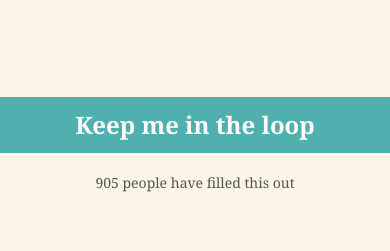
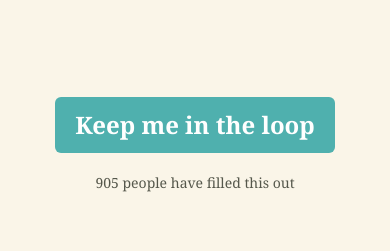
Before and after one commit to ravimahey/www.mandai.com, a website: page index.html in a window 390 px wide. Shown: the part 2874-3125 px from the top of the page. Drawn offline with nearby package versions, Linux system fonts and the light colour scheme; files that its build step writes are made by us from their sources.

Commit message:
updated fix dance

```diff
--- a/index.html
+++ b/index.html
@@ -429,7 +429,7 @@
 				<span class="order-1"
 					><button
 						type="button"
-						class="bg-sk-blue text-white rounded-md  my-5 py-3 w-100 sm:w-70 sm:text-xl font-bold text-2xl">
+						class="bg-sk-blue text-white rounded-md  my-5 py-3 px-5 sm:w-70 sm:text-xl font-bold text-2xl">
 						Keep me in the loop
 					</button></span
 				>
```
